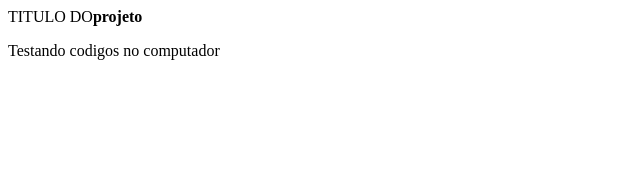
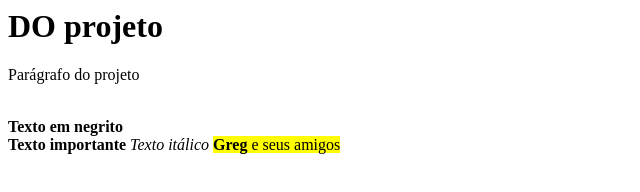
Before and after one commit to WESLEYRETIZLAFF/PROJETO03, a plain HTML site: page index.html in a window 1280 px wide. Shown: the whole page, without its empty margins (0-640 px from the left). Drawn offline with Linux system fonts and the light colour scheme.

Commit message:
modelo de texto03

```diff
--- a/index.html
+++ b/index.html
@@ -1,7 +1,13 @@
 <html>
-<p>TITULO DO<b>projeto</b><b></b>
 
-</p>Testando codigos no computador</p>
-
+<!--Formatação Básica-->
+<h1> DO projeto</h1>
+<p>Parágrafo do projeto</p>
+<br> <!--Break row  (quebbra de linha ou pular a linha)-->
+<b>Texto em negrito</b>
+<br>
+<strong>Texto importante</strong>
+<i>Texto itálico</i>
+<mark><b>Greg</b> e seus amigos</mark>
 
 </html>
```
